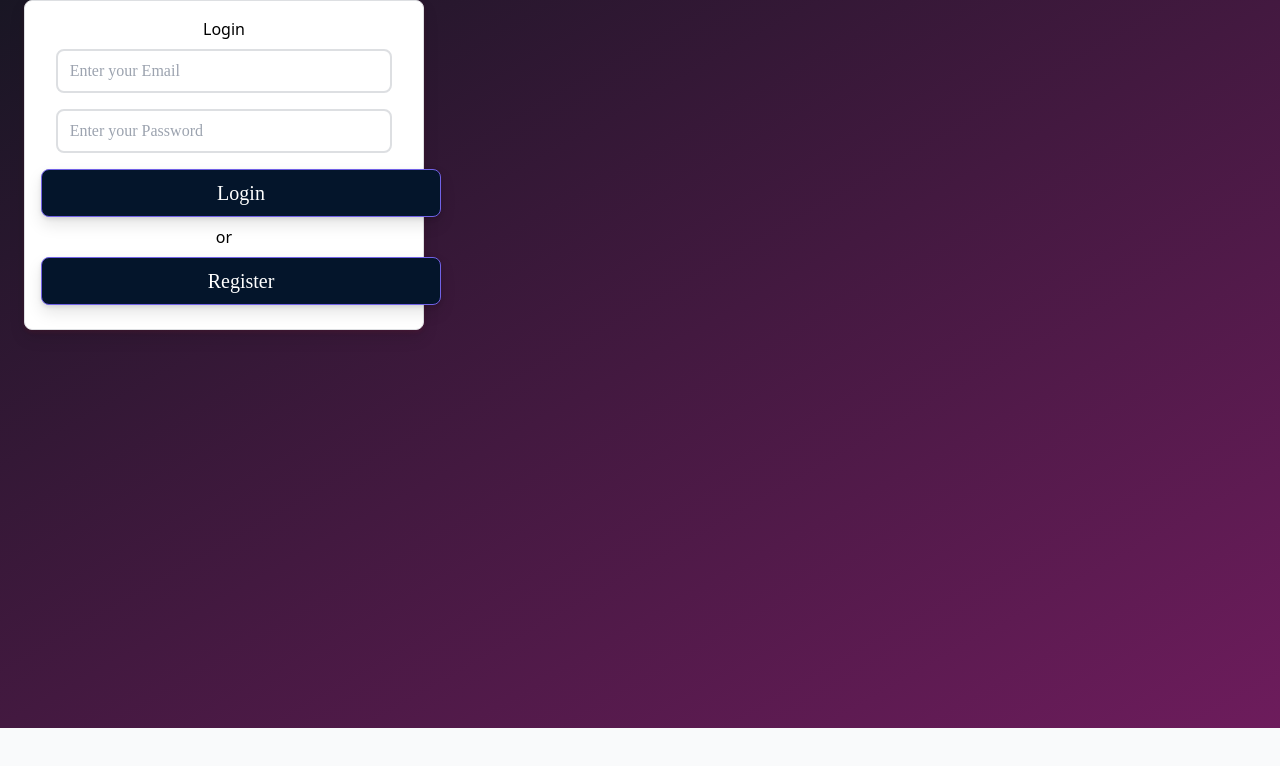
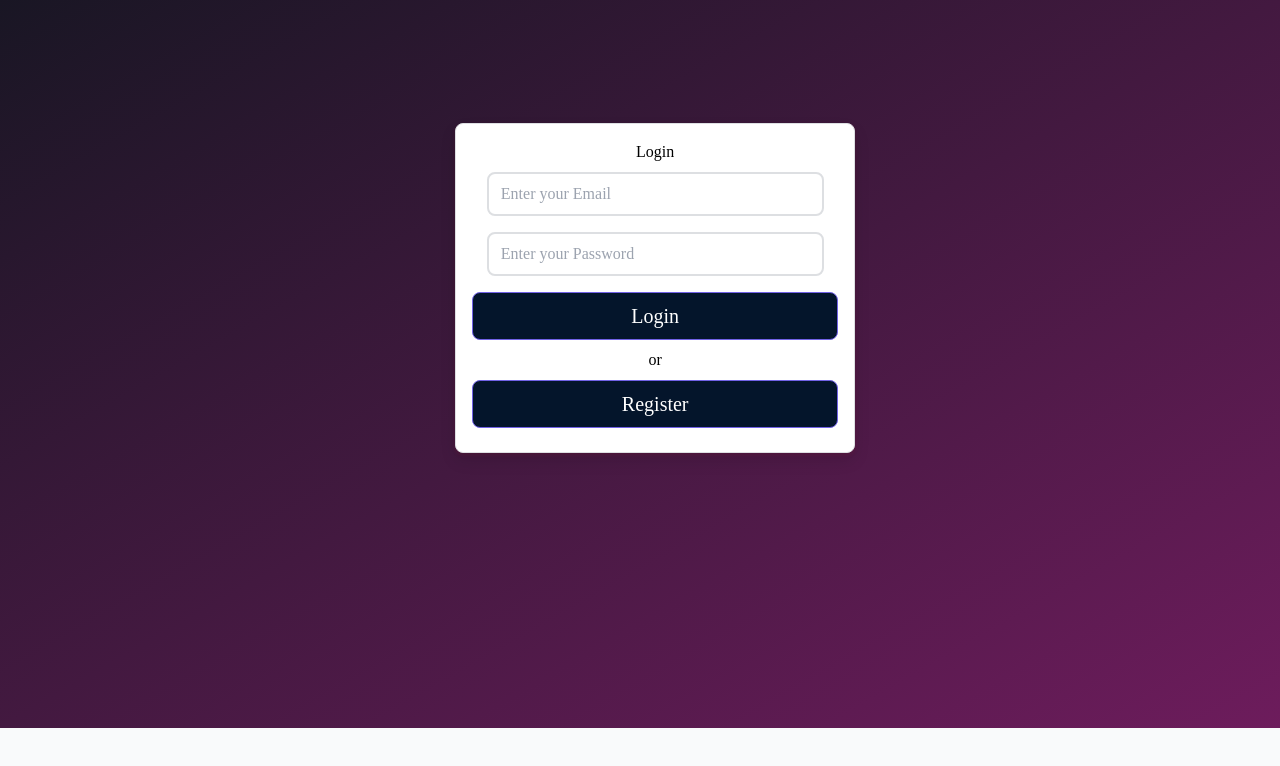
Before and after one commit to asnani-harsh/DADx, a React (Vite) app: page / in a window 1280 px wide. Shown: the top 766 px of the page. Built offline with nearby package versions, Linux system fonts and the light colour scheme.

Commit message:
sidebar and Modal updated

```diff
--- a/src/components/Profile.jsx
+++ b/src/components/Profile.jsx
@@ -31,8 +31,8 @@
               <div className="border-0 rounded-lg shadow-lg relative flex flex-col w-full bg-white outline-none focus:outline-none">
                 {/*header*/}
                 <div className="flex items-start justify-between p-5 border-b border-solid border-slate-200 rounded-t">
-                  <h3 className="text-3xl font-semibold">
-                    Modal Title
+                  <h3 className="text-3xl  text-black font bold">
+                    Your Profile
                   </h3>
                   <button
                     className="p-1 ml-auto bg-transparent border-0 text-black opacity-5 float-right text-3xl leading-none font-semibold outline-none focus:outline-none"
@@ -45,21 +45,24 @@
                 </div>
                 {/*body*/}
                 <div className="relative p-6 flex-auto">
-                  <p className="my-4 text-slate-500 text-lg leading-relaxed">
+                  <p className="my-4 text-black font-bold text-lg leading-relaxed">
                     {user?.name}
+                  </p>
+                  <p className="my-4 text-black text-lg leading-relaxed">
+                    {user?.email}
                   </p>
                 </div>
                 {/*footer*/}
                 <div className="flex items-center justify-end p-6 border-t border-solid border-slate-200 rounded-b">
                   <button
-                    className="text-red-500 background-transparent font-bold uppercase px-6 py-2 text-sm outline-none focus:outline-none mr-1 mb-1 ease-linear transition-all duration-150"
+                    className="text-black background-transparent font-bold uppercase px-6 py-2 text-sm outline-none focus:outline-none mr-1 mb-1 ease-linear transition-all duration-150"
                     type="button"
                     onClick={() => setShowModal(false)}
                   >
                     Close
                   </button>
                   <button
-                    className="bg-emerald-500 text-white active:bg-emerald-600 font-bold uppercase text-sm px-6 py-3 rounded shadow hover:shadow-lg outline-none focus:outline-none mr-1 mb-1 ease-linear transition-all duration-150"
+                    className="bg-blue-900 text-white active:bg-emerald-600 font-bold uppercase text-sm px-6 py-3 rounded shadow hover:shadow-lg outline-none focus:outline-none mr-1 mb-1 ease-linear transition-all duration-150"
                     type="button"
                     onClick={logoutfunc}
                   >
--- a/src/components/Sidebar.jsx
+++ b/src/components/Sidebar.jsx
@@ -38,7 +38,7 @@
           open ? "w-72" : "w-16"
         } duration-500 text-gray-100 px-4`}
       >
-      <img src={logo} alt="logo" className="w-full h-14 object-contain mt-10" />
+      {/* <img src={logo} alt="logo" className="w-full h-14 object-contain mt-10" /> */}
         <div className="py-3 flex justify-end">
           <HiMenuAlt3
             size={26}
--- a/src/components/login/login.css
+++ b/src/components/login/login.css
@@ -1,35 +1,4 @@
 .login {
-    width: 400px;
-    background: #fff;
-    border: 1px solid #dddfe2;
-    box-shadow: 0 2px 4px rgba(199, 32, 32, 0.1), 0 8px 16px rgb(0 0 0 / 10%);
-    border-radius: 8px;
-    padding: 1rem;
-    align-items: center;
-    text-align: center;
-}
-
-.login>input {
-    border-radius: 8px;
-    border: 2px solid #dddfe2;
-    outline: none;
-    color: #1d2129;
-    margin: 0.5rem 0;
-    padding: 0.5rem 0.75rem;
-    width: 92%;
-    font-size: 1rem;
-}
-
-.button {
-    background: #1877f2;
-    border: 1px solid #1877f2;
-    color: #fff;
-    font-size: 1.25rem;
-    padding: 0.5rem;
-    margin: 0.5rem 0;
-    border-radius: 8px;
-    outline: none;
-    cursor: pointer;
     font-family: 'Outfit', sans-serif;
     font-family: 'Poor Story', cursive;
     margin-left: 35%;
@@ -37,7 +6,7 @@
     width: 400px;
     background: #fff;
     border: 1px solid #dddfe2;
-    box-shadow: 0 2px 4px rgb(0 0 0 / 10%), 0 8px 16px rgb(0 0 0 / 10%);
+    box-shadow: 0 2px 4px rgba(199, 32, 32, 0.1), 0 8px 16px rgb(0 0 0 / 10%);
     border-radius: 8px;
     padding: 1rem;
     align-items: center;
@@ -85,6 +54,3 @@
     outline: none;
     cursor: pointer;
 }
-
-
-/* >>>>>>>e122400c5fe2dcf783ff0cb3a57b2b0af4495a15 */
```
